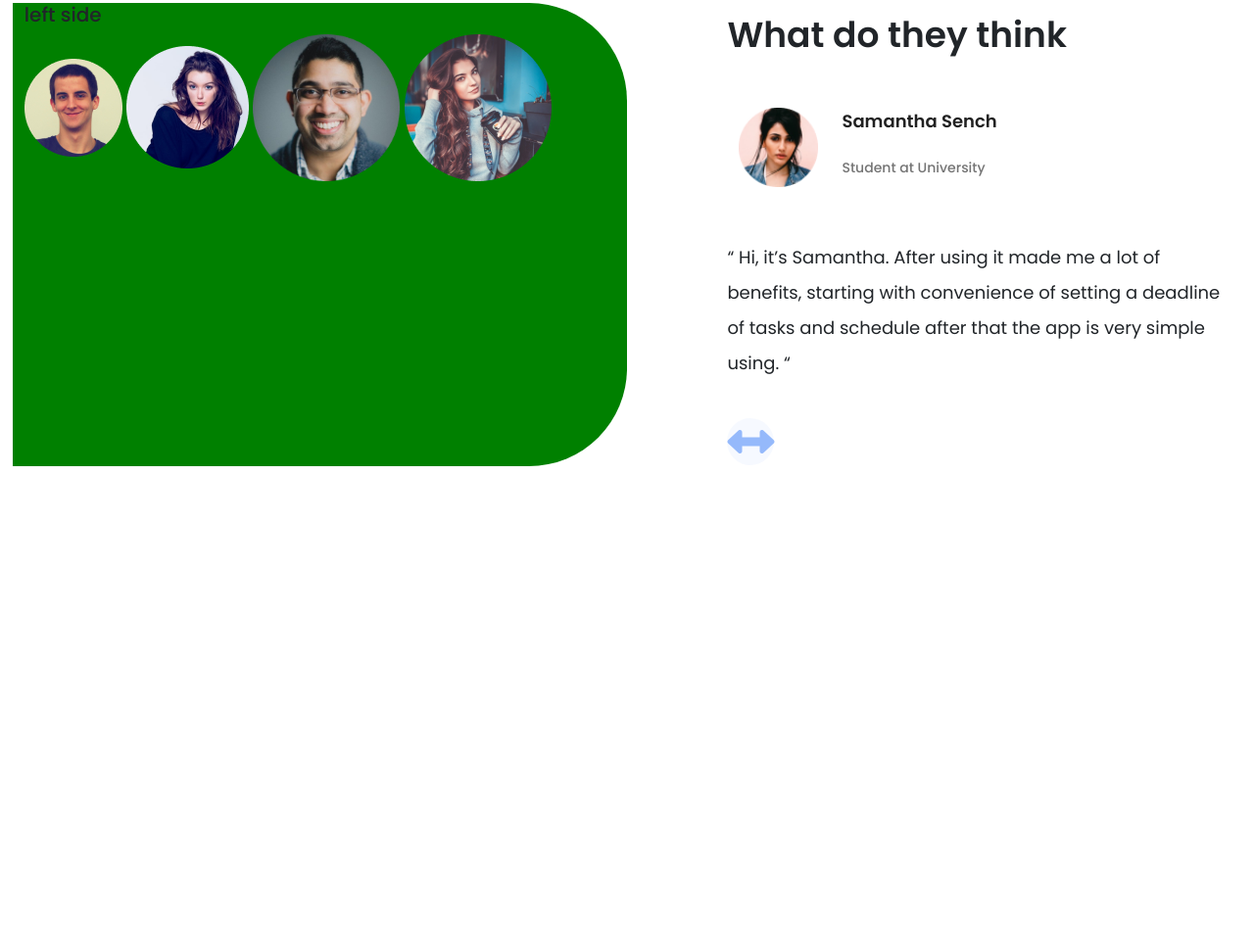
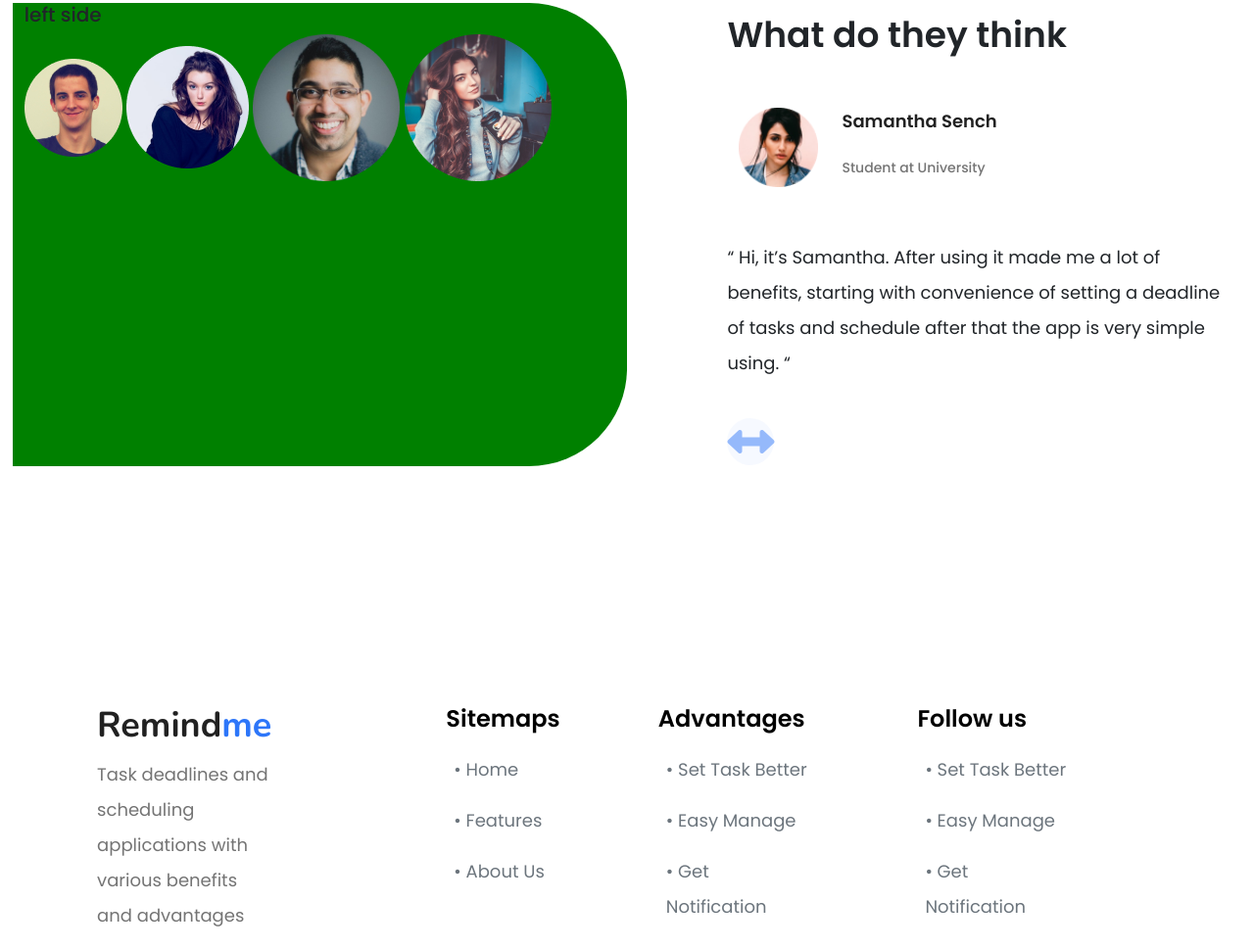
Before and after one commit to blaz-k/figma-test, a plain HTML site: page index.html in a window 1280 px wide. Shown: the part 2924-3893 px from the top of the page at 98% size. Before the commit the page ends 3420 px from the top, so only its background shows below. Drawn offline with nearby package versions, Linux system fonts and the light colour scheme.

Commit message:
footer section made

```diff
--- a/index.html
+++ b/index.html
@@ -233,6 +233,50 @@
           <i class="fas fa-arrows-alt-h fa-3x"></i>
         </div>
       </div>
+
+      <!--START FOOTER SECTION-->
+      <div id="footer-section">
+        <div class="container">
+          <ul class="nav">
+            <li class="col nav-item one">
+              <h3>
+                <span style="color: #212121">Remind</span
+                ><span style="color: #2d76f9">me</span>
+              </h3>
+              <div>
+                <p>
+                  Task deadlines and scheduling applications with various
+                  benefits and advantages
+                </p>
+              </div>
+            </li>
+            <li class="col nav-item two">
+              <h5>Sitemaps</h5>
+
+              <a href="#" class="nav-link px-2 text-muted">• Home</a>
+              <a href="#" class="nav-link px-2 text-muted">• Features</a>
+              <a href="#" class="nav-link px-2 text-muted">• About Us</a>
+            </li>
+            <li class="col nav-item three">
+              <h5>Advantages</h5>
+
+              <a href="#" class="nav-link px-2 text-muted">• Set Task Better</a>
+              <a href="#" class="nav-link px-2 text-muted">• Easy Manage</a>
+              <a href="#" class="nav-link px-2 text-muted"
+                >• Get Notification</a
+              >
+            </li>
+            <li class="col nav-item four">
+              <h5>Follow us</h5>
+              <a href="#" class="nav-link px-2 text-muted">• Set Task Better</a>
+              <a href="#" class="nav-link px-2 text-muted">• Easy Manage</a>
+              <a href="#" class="nav-link px-2 text-muted"
+                >• Get Notification</a
+              >
+            </li>
+          </ul>
+        </div>
+      </div>
     </div>
     <script src="./public/assets/bootstrap/bootstrap.js"></script>
   </body>
--- a/public/assets/css/my.css
+++ b/public/assets/css/my.css
@@ -343,3 +343,50 @@ body {
   margin-bottom: 20px;
   margin-top: 6rem;
 }
+
+/* FOOTER SECTION */
+
+#footer-section {
+  margin-top: 15rem;
+}
+
+#footer-section a {
+  font-size: 18px;
+  line-height: 200%;
+  color: #747474;
+}
+
+#footer-section h3 {
+  font-family: Nunito;
+  font-style: normal;
+  font-weight: bold;
+  font-size: 36px;
+  line-height: 49px;
+}
+
+#footer-section h5 {
+  font-family: Poppins;
+  font-style: normal;
+  font-weight: 600;
+  font-size: 24px;
+  line-height: 150%;
+  color: #000000;
+}
+
+#footer-section p {
+  color: #747474;
+  font-weight: normal;
+  font-size: 18px;
+  line-height: 200%;
+}
+
+#footer-section .one {
+  margin-right: 8rem;
+}
+
+#footer-section .three {
+  margin-right: 3rem;
+}
+#footer-section .four {
+  margin-right: 8rem;
+}
```
